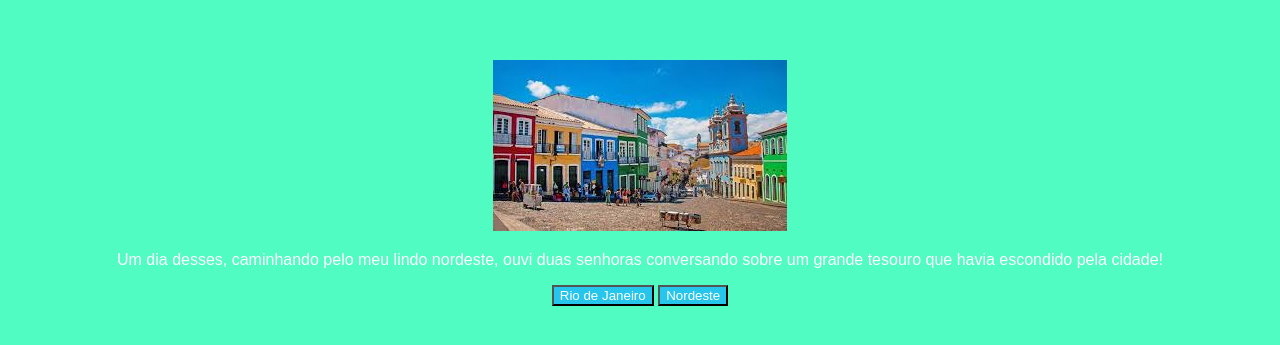
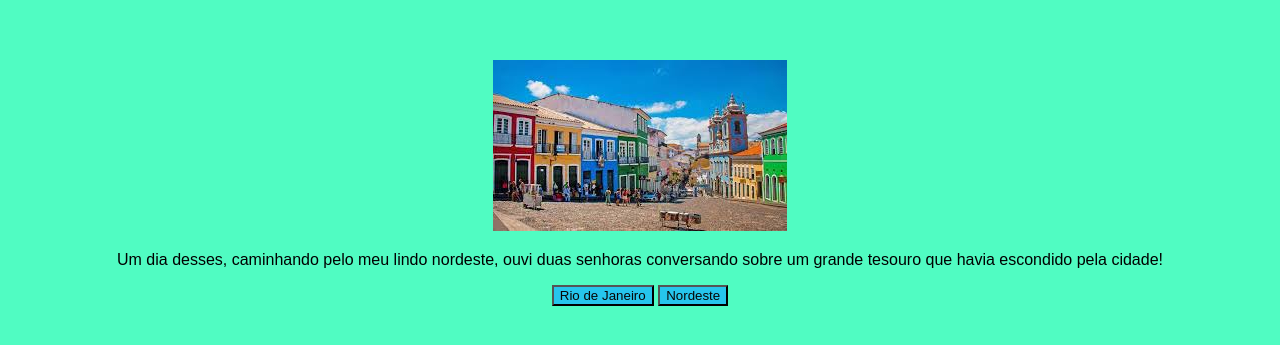
Before and after one commit to hemilly99/aventura-no-curso, a plain HTML site: page index.html in a window 1280 px wide. Shown: the part 167-512 px from the top of the page. Drawn offline with Linux system fonts and the light colour scheme; a web font is replaced by a local one.

Commit message:
alterando o css

```diff
--- a/style.css
+++ b/style.css
@@ -1,6 +1,6 @@
 body {
     background-color: #50fcc2;
-    color: white;
+    color: rgb(0, 0, 0);
     font-family: "Bai Jamjuree", sans-serif;
     display: flex;
     justify-content: center;
@@ -11,7 +11,7 @@ body {
 
 button {
     background-color: #26c5ec;
-    color: white;
+    color: rgb(7, 7, 7);
     font-family: "Bai Jamjuree", sans-serif;
 }
 
```
